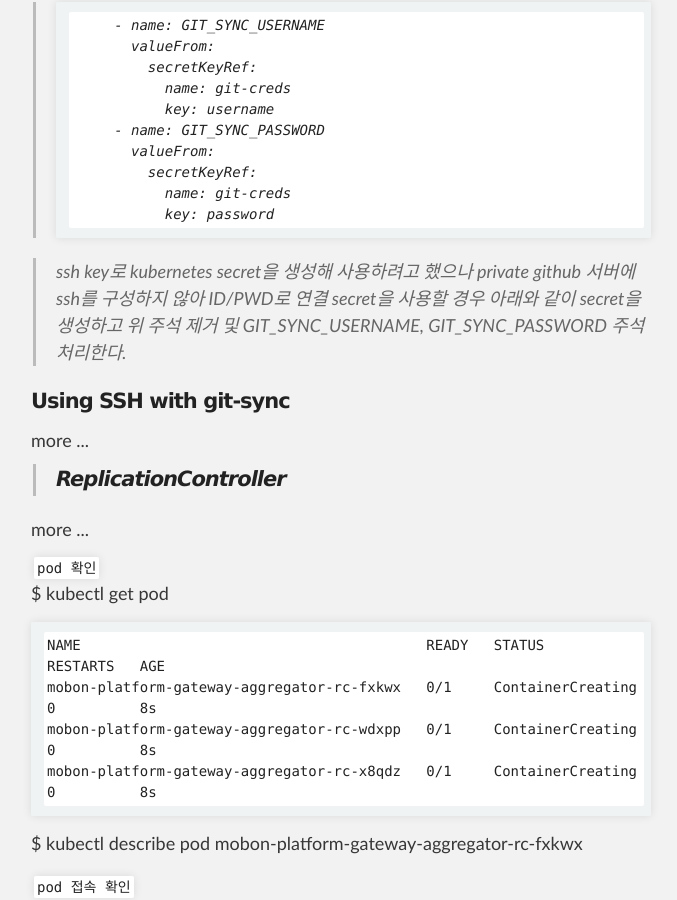
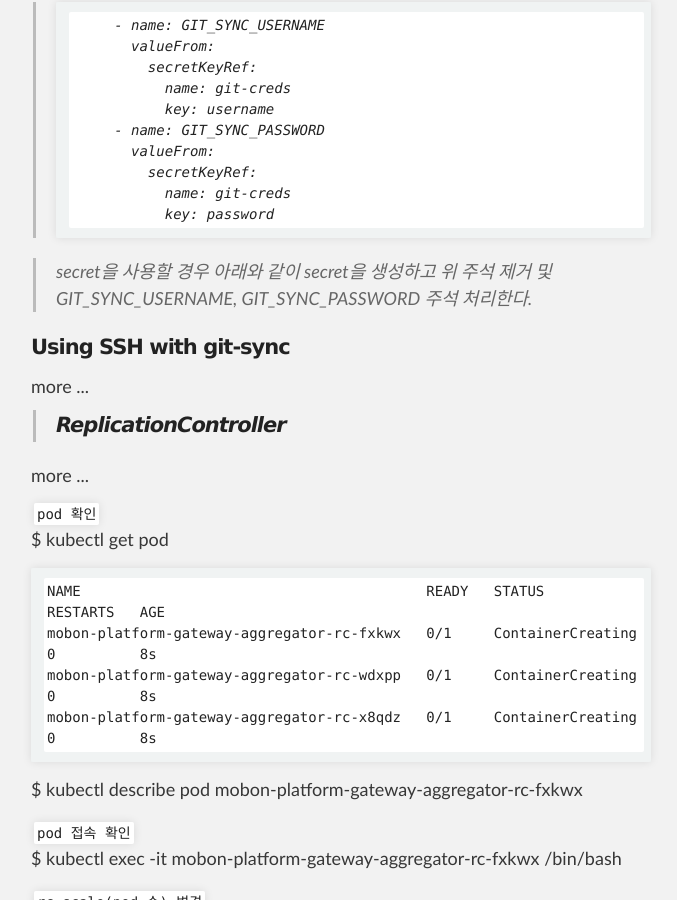
Before and after one commit to unlimited9/unlimited9.github.com, a Jekyll site: the page built from reference.notes/TA/cloud/kubernetes/how.to.deployment.md, in a window 1280 px wide and 900 px high, scrolled down 2840 px. Shown: the whole window, without its empty margins (299-976 px from the left). Built offline with Jekyll 4.4.1, drawn with Linux system fonts in a browser that asks for light colours; our own code applies the rules of GitHub Pages for plain Markdown files; part of the change alters nothing that is shown; some of the changed text lies outside the part shown.

Commit message:
Update how.to.deployment.md

```diff
--- a/reference.notes/TA/cloud/kubernetes/how.to.deployment.md
+++ b/reference.notes/TA/cloud/kubernetes/how.to.deployment.md
@@ -109,7 +109,6 @@ spec:
 
 
 
-> ssh key로 kubernetes secret을 생성해 사용하려고 했으나 private github 서버에 ssh를 구성하지 않아 ID/PWD로 연결
 > secret을 사용할 경우 아래와 같이 secret을 생성하고 위 주석 제거 및 GIT_SYNC_USERNAME, GIT_SYNC_PASSWORD 주석 처리한다.
 
 #### Using SSH with git-sync
@@ -250,6 +249,9 @@ $ journalctl -u kubelet
 #### service delete
 $ kubectl delete svc --all
 
+#### deployment delete
+$ kubectl delete deployment mobon-platform-gateway-aggregator-deployment
+
 #### replication controller delete
 $ kubectl delete rc --all
 
```
